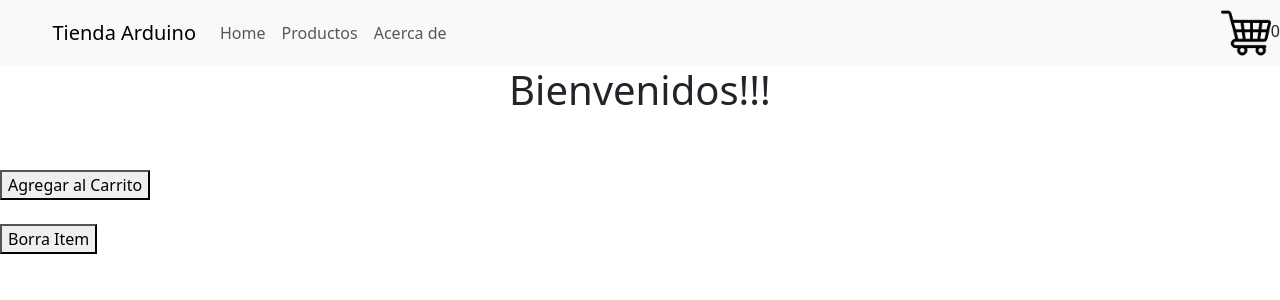
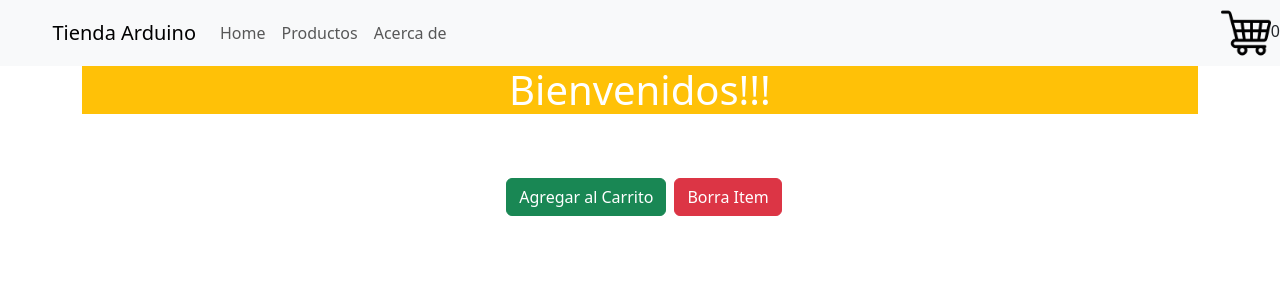
Before and after one commit to DarioPeovich/coderReactProyect, a React (Create React App) app: page / in a window 1280 px wide. Shown: the top 300 px of the page. Built offline with nearby package versions, Linux system fonts and the light colour scheme.

Commit message:
Version 13-09-23_03

```diff
--- a/src/App.js
+++ b/src/App.js
@@ -12,7 +12,7 @@
     setContador(contador + 1)
   }
   function restaItem() {
-    if (contador > 0)  {
+    if (contador > 0) {
       setContador(contador - 1)
     }
 
@@ -24,10 +24,10 @@
       <ItemListContainer saludo={"Bienvenidos!!!"} />
       <br />
       <br />
-      <button onClick={sumaItem}>Agregar al Carrito</button>
-      <br />
-      <br />
-      <button onClick={restaItem}>Borra Item</button>
+      <div className="text-center">
+        <button className="btn btn-success btn-block m-2" onClick={sumaItem}>Agregar al Carrito</button>
+        <button className="btn btn-danger btn-block" onClick={restaItem}>Borra Item</button>
+      </div>
     </div>
   );
 }
--- a/src/components/ItemListContainer/ItemListContainer.jsx
+++ b/src/components/ItemListContainer/ItemListContainer.jsx
@@ -3,13 +3,14 @@
 
 const ItemListContainer = ({ saludo }) => {
     return (
-        <div>    <Container>
-            <Row className="align-items-center">
-                <Col xs={12} className="text-center">
-                    <h1>{saludo}</h1>
-                </Col>
-            </Row>
-        </Container>
+        <div>
+            <Container>
+                <Row className="align-items-center">
+                    <Col xs={12} className="text-center">
+                        <h1 className="bg-warning text-white" >{saludo}</h1>
+                    </Col>
+                </Row>
+            </Container>
         </div>
     )
 }
```
Also changed, not shown: 1 other file (tests, documents, lock files or other folders).
